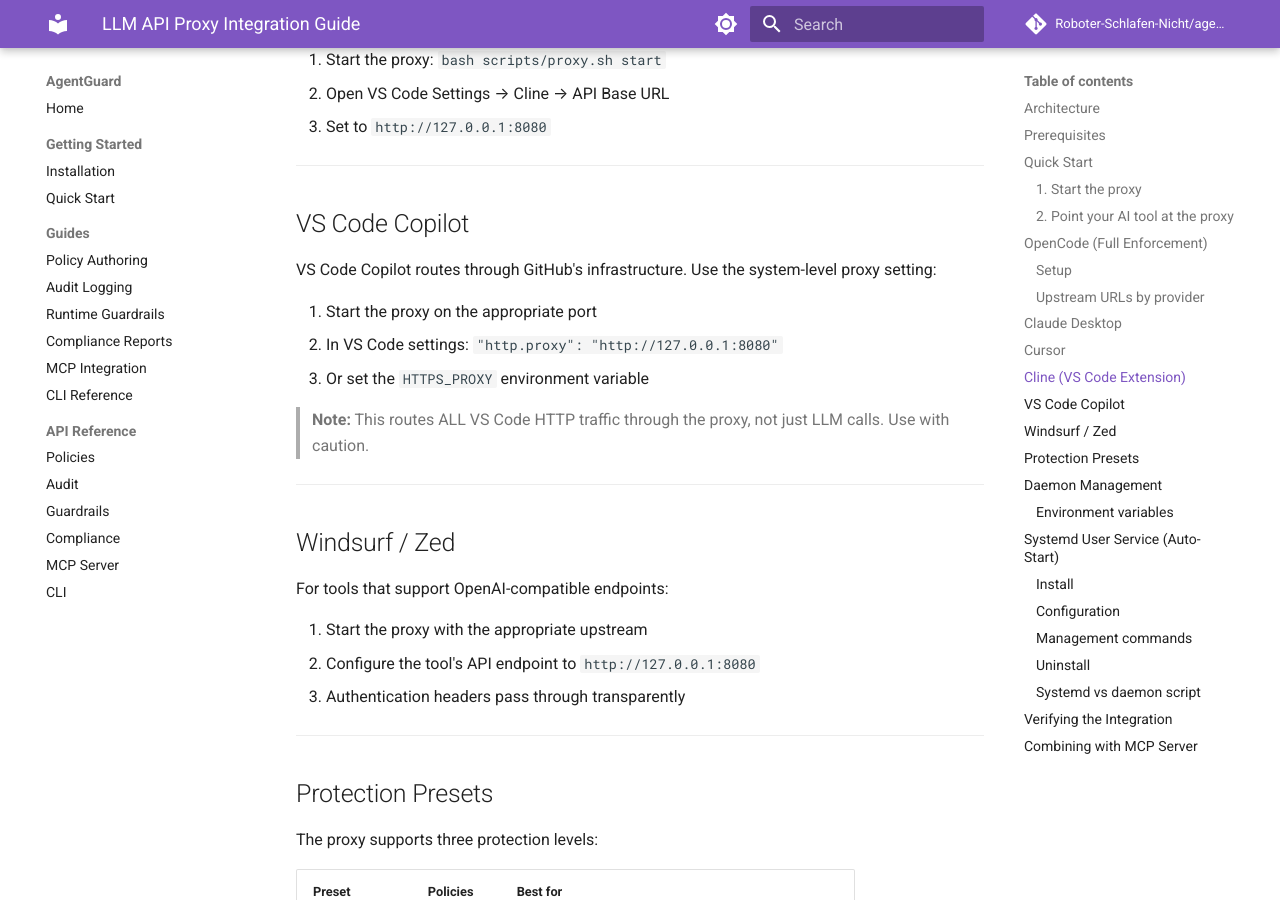
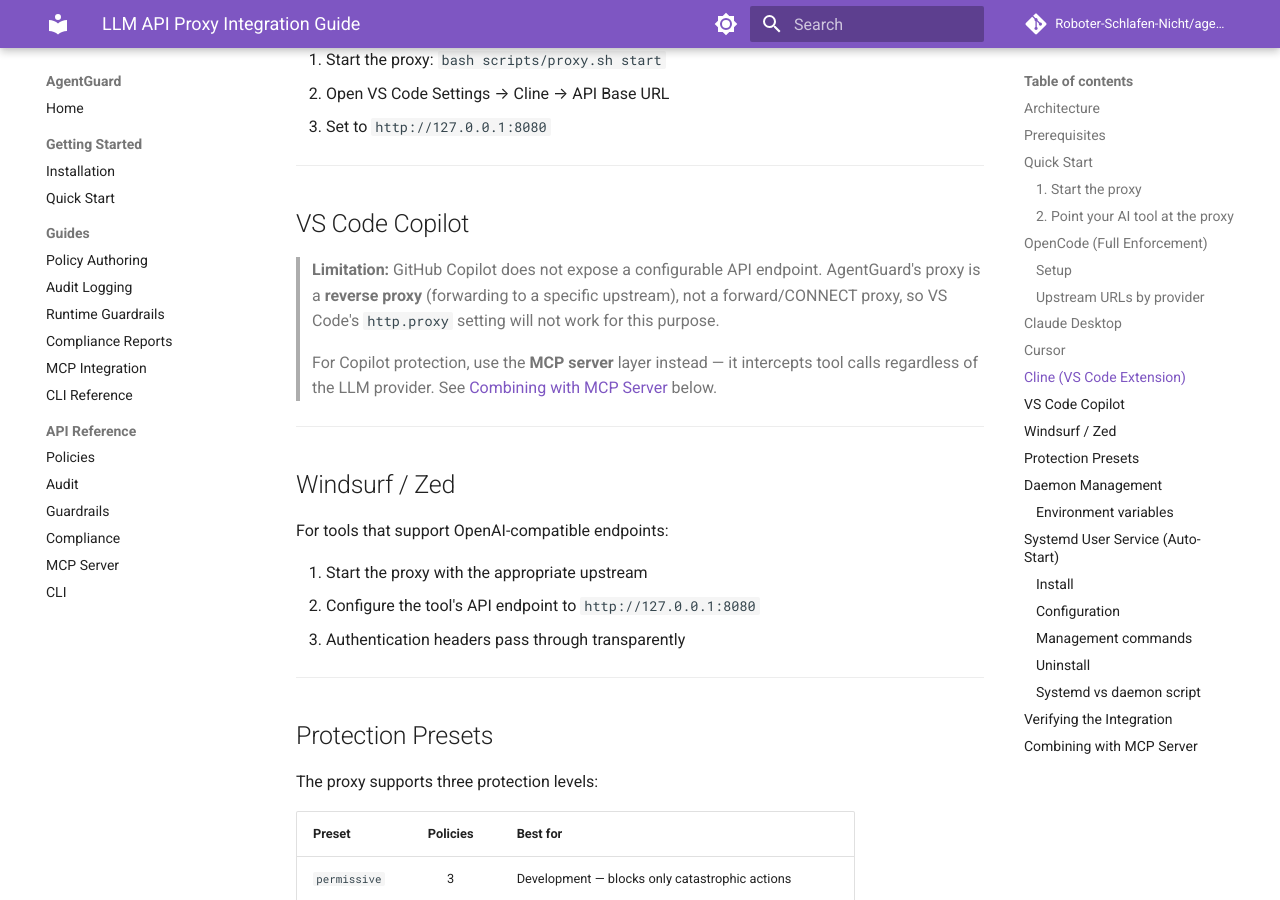
Before and after one commit to Roboter-Schlafen-Nicht/agentguard, an MkDocs documentation site: the page built from docs/guides/proxy-integration.md, in a window 1280 px wide and 900 px high, scrolled down 4398 px. Built offline with MkDocs 1.6.1 and Material for MkDocs 9.7.7, drawn with Linux system fonts in a browser that asks for light colours; comment, search, counter and statistics services are not loaded.

Commit message:
fix: proxy.sh executable bit and VS Code Copilot docs (#77, #78)
- Set proxy.sh git mode from 100644 to 100755 (#77)
- Replace misleading VS Code Copilot http.proxy integration with
  accurate note that AgentGuard is a reverse proxy, not a forward
  proxy; redirect users to MCP server layer instead (#78)

```diff
--- a/docs/guides/proxy-integration.md
+++ b/docs/guides/proxy-integration.md
@@ -198,15 +198,14 @@
 
 ## VS Code Copilot
 
-VS Code Copilot routes through GitHub's infrastructure. Use the
-system-level proxy setting:
-
-1. Start the proxy on the appropriate port
-2. In VS Code settings: `"http.proxy": "http://127.0.0.1:8080"`
-3. Or set the `HTTPS_PROXY` environment variable
-
-> **Note:** This routes ALL VS Code HTTP traffic through the proxy,
-> not just LLM calls. Use with caution.
+> **Limitation:** GitHub Copilot does not expose a configurable API
+> endpoint. AgentGuard's proxy is a **reverse proxy** (forwarding to a
+> specific upstream), not a forward/CONNECT proxy, so VS Code's
+> `http.proxy` setting will not work for this purpose.
+>
+> For Copilot protection, use the **MCP server** layer instead — it
+> intercepts tool calls regardless of the LLM provider. See
+> [Combining with MCP Server](#combining-with-mcp-server) below.
 
 ---
 
```
